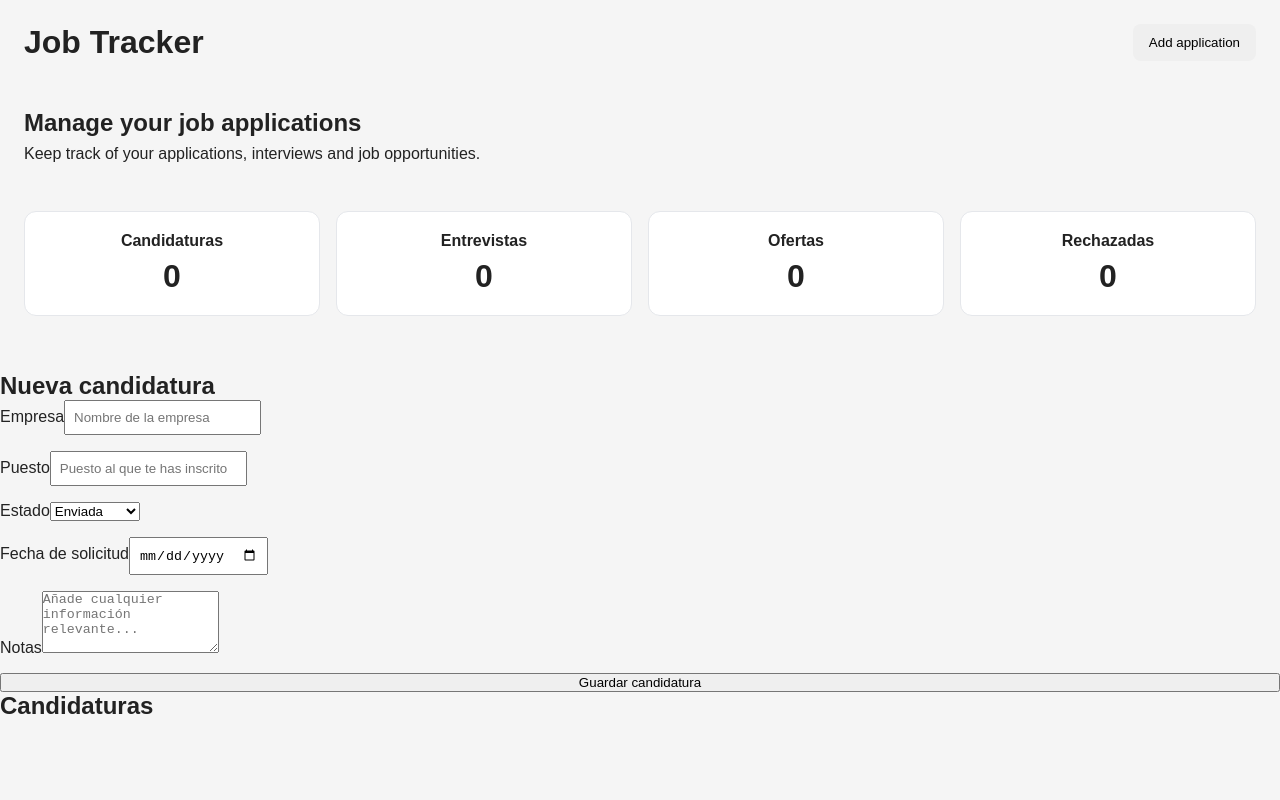
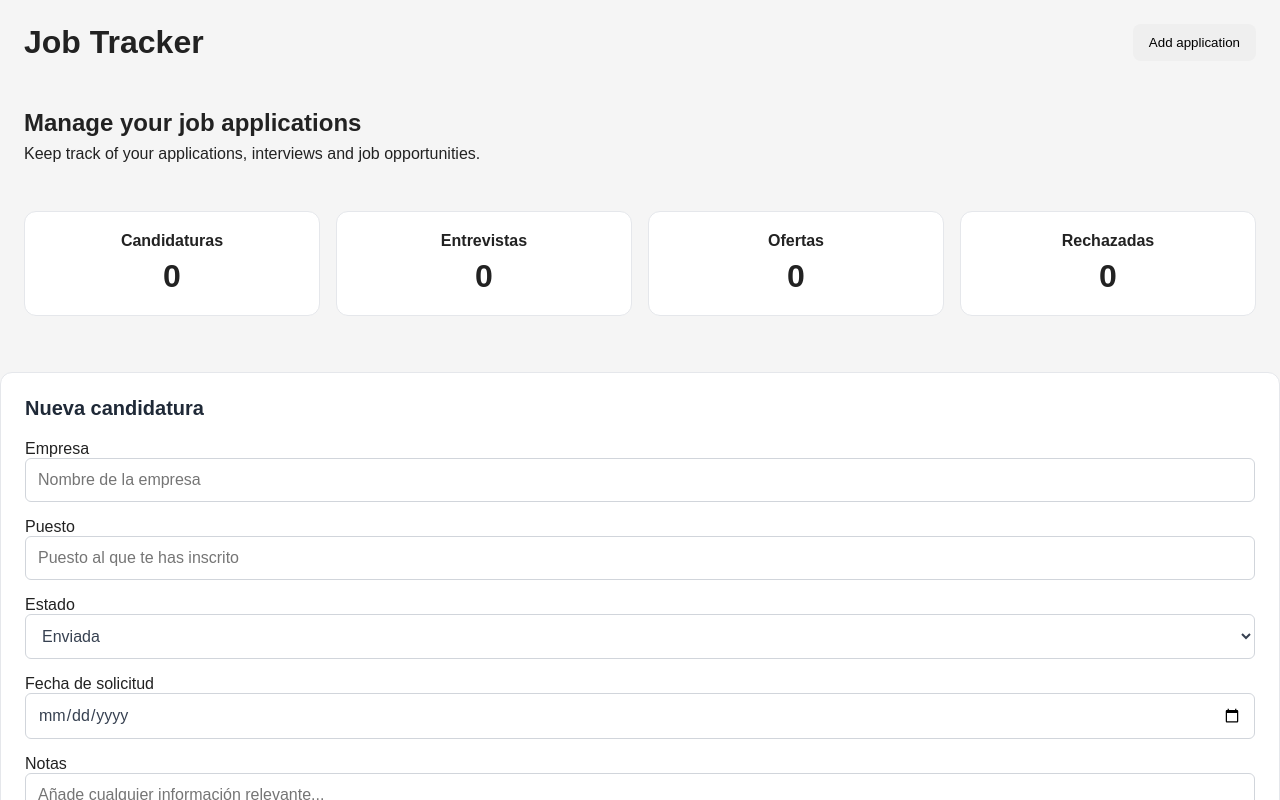
Before and after one commit to veronica-gi/job-tracker, a React (Vite) app: page / in a window 1280 px wide. Shown: the top 800 px of the page. Built offline with nearby package versions, Linux system fonts and the light colour scheme.

Commit message:
style: improve application form

```diff
--- a/src/ui/components/dashboard/ApplicationForm/ApplicationForm.css
+++ b/src/ui/components/dashboard/ApplicationForm/ApplicationForm.css
@@ -1,5 +1,16 @@
+
 .application-form {
   margin-top: 2rem;
+  padding: 1.5rem;
+  background-color: #fff;
+  border: 1px solid #e5e7eb;
+  border-radius: 12px;
+}
+
+.application-form h2 {
+  margin: 0 0 1.25rem;
+  color: #1f2937;
+  font-size: 1.25rem;
 }
 
 .application-form form {
@@ -8,6 +19,51 @@
   gap: 1rem;
 }
 
-.application-form input {
-  padding: 0.5rem;
+.application-form input,
+.application-form select,
+.application-form textarea {
+  width: 100%;
+  box-sizing: border-box;
+  padding: 0.75rem;
+  border: 1px solid #d1d5db;
+  border-radius: 6px;
+  font: inherit;
+  color: #374151;
+  background-color: #fff;
+  transition: border-color 0.2s, box-shadow 0.2s;
 }
+
+.application-form input:focus,
+.application-form select:focus,
+.application-form textarea:focus {
+  outline: none;
+  border-color: #7070c2;
+  box-shadow: 0 0 0 3px rgb(112 112 194 / 15%);
+}
+
+.application-form textarea {
+  min-height: 90px;
+  resize: vertical;
+}
+
+.application-form button {
+  align-self: center;
+  padding: 0.75rem 1.25rem;
+  border: none;
+  border-radius: 6px;
+  background-color: #7070c2;
+  color: white;
+  font: inherit;
+  font-weight: 600;
+  cursor: pointer;
+  transition: background-color 0.2s;
+}
+
+.application-form button:hover {
+  background-color: #5b5ba8;
+}
+
+.application-form button:focus-visible {
+  outline: 2px solid #7070c2;
+  outline-offset: 3px;
+}
```
